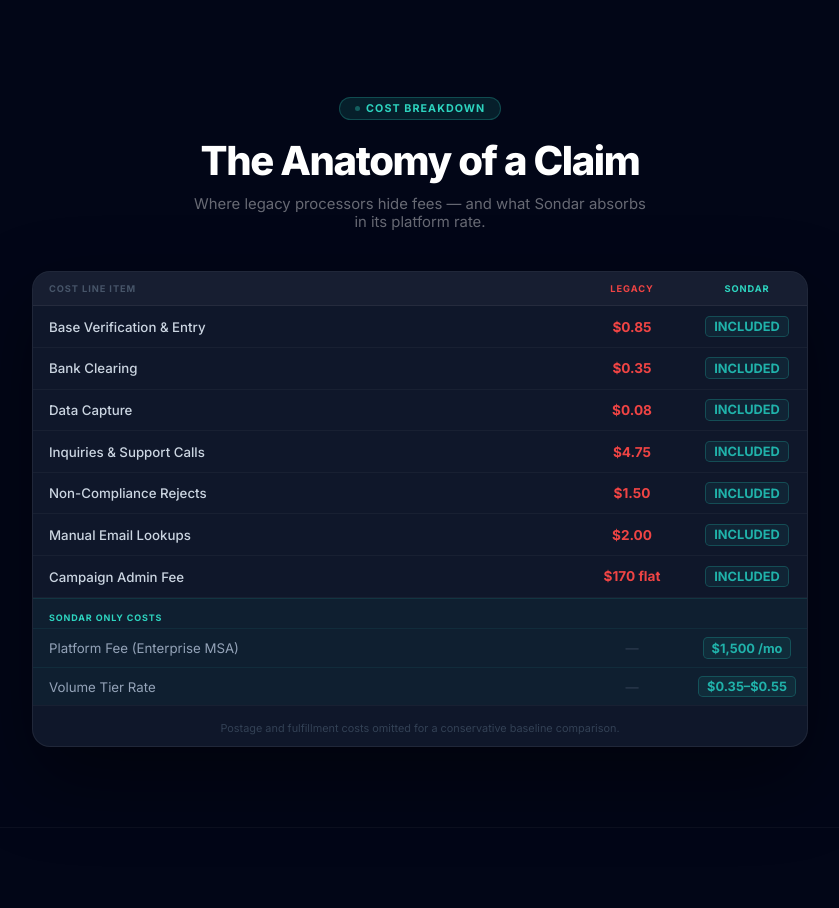
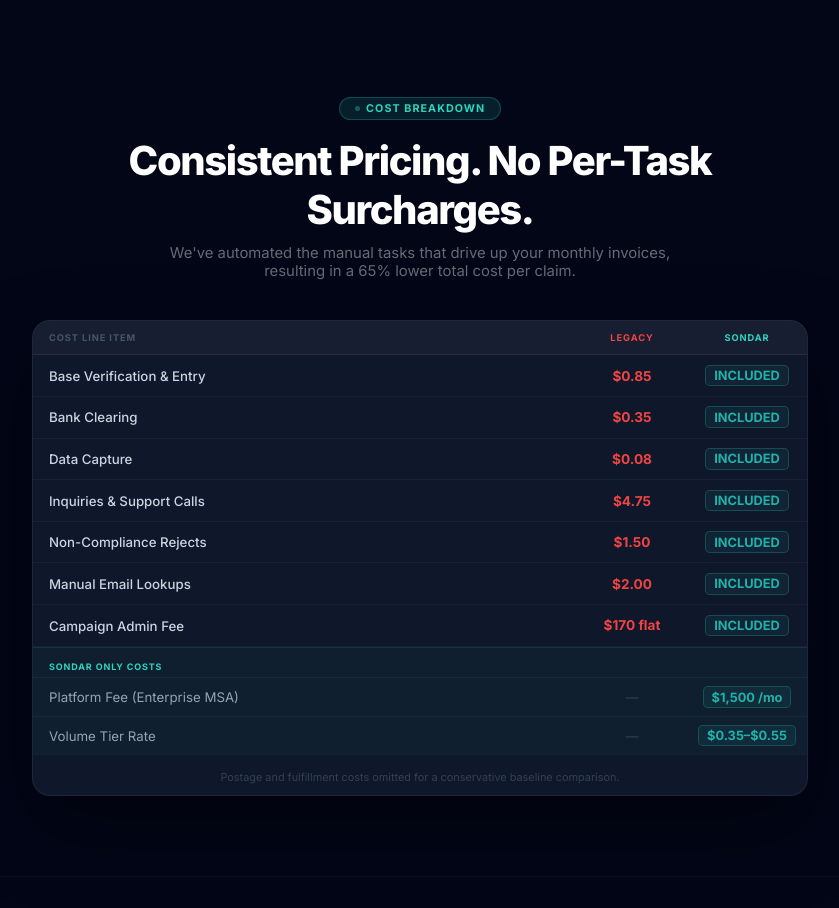
Before and after one commit to SondarLogicAI/sondarlogic-site, a React (Vite) app: page / in a window 1280 px wide. Shown: the part 4060-4968 px from the top of the page, without its empty margins (220-1059 px from the left). Built offline with nearby package versions, Linux system fonts and the light colour scheme.

Commit message:
Update pricing headline and subheadline

```diff
--- a/src/App.jsx
+++ b/src/App.jsx
@@ -868,11 +868,11 @@
           <Pill dark>COST BREAKDOWN</Pill>
           <h2 style={{ fontSize: "clamp(1.7rem, 3.5vw, 2.5rem)", fontWeight: 800,
             letterSpacing: "-.035em", color: "#fff", marginBottom: ".6rem" }}>
-            The Anatomy of a Claim
+            Consistent Pricing. No Per-Task Surcharges.
           </h2>
           <p style={{ color: "rgba(255,255,255,.4)", fontSize: ".93rem",
-            maxWidth: 460, margin: "0 auto" }}>
-            Where legacy processors hide fees — and what Sondar absorbs in its platform rate.
+            maxWidth: 520, margin: "0 auto" }}>
+            We've automated the manual tasks that drive up your monthly invoices, resulting in a 65% lower total cost per claim.
           </p>
         </div>
 
```
